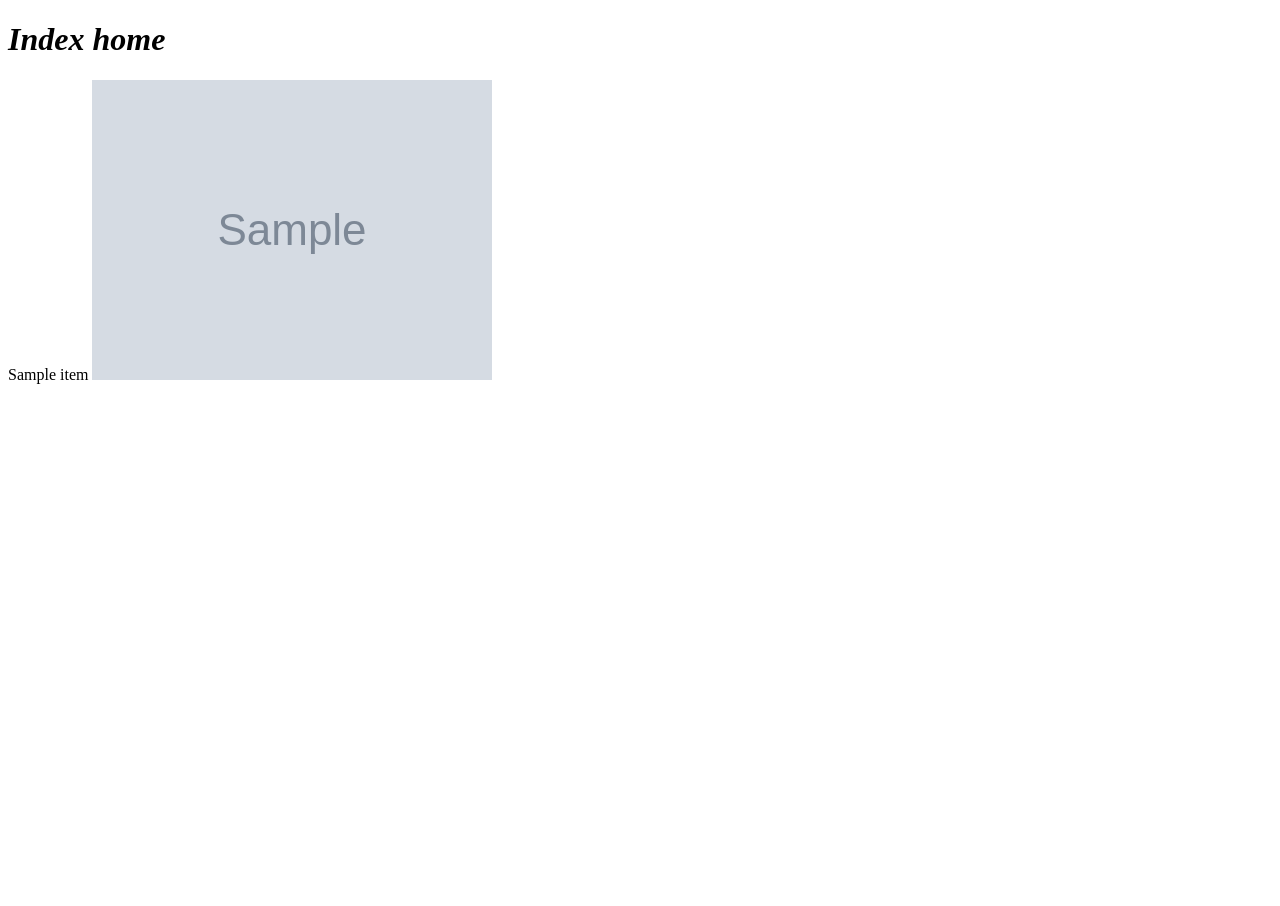
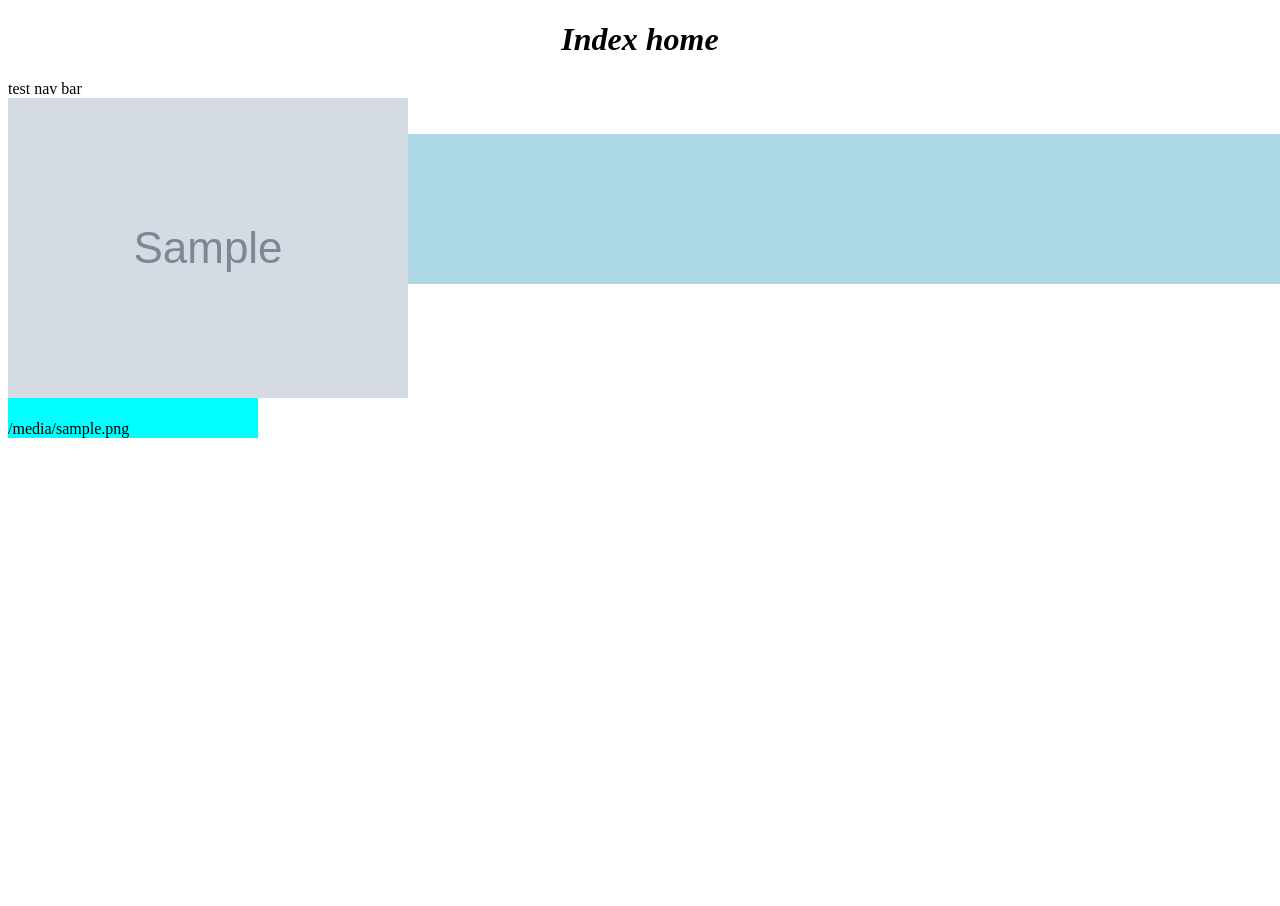
Before and after one commit to travisjackson3/capstone, a Django app: template Enjoy_Project/enjoy_app/templates/enjoy_app/index.html in a window 1280 px wide. Before the commit the page ends 384 px from the top, so only its background shows below. Run offline with Django 4.2, Linux system fonts and the light colour scheme; the template is opened without the code that fills it: most values are stand-ins (such as "Sample title", 1, 10 or a date in 2020); grey boxes marked "Sample" are stand-in pictures.

Commit message:
displayimgthumb

```diff
--- a/Enjoy_Project/enjoy_app/models.py
+++ b/Enjoy_Project/enjoy_app/models.py
@@ -6,11 +6,8 @@ from django.forms import CharField
 class ImageLibrary(models.Model):
     image_name = models.CharField(max_length=15)
 
-
-   # image_location = models.ImageField()
-
-    #upload
     image_location = models.ImageField(upload_to="media")
+    thumbnail_image_location = models.ImageField(upload_to="media")
 
 
 
--- a/Enjoy_Project/enjoy_app/static/enjoy_app/script.js
+++ b/Enjoy_Project/enjoy_app/static/enjoy_app/script.js
@@ -1,4 +1,71 @@
 
 
 
-//alert("test connected to javascript static file")
+var image = new Image();
+
+
+
+/* let testclick = document.getElementsByClassName("#testclick")
+
+
+testclick.addEventListener("click", function(){
+  let testchange = document.querySelector("#testchange")
+    console.log("testclick")
+    //testclick.setAttribute("src", this.name)
+    console.log(this.name)
+
+    for (var i=0; i < testclick.length; i++) {
+
+        testclick[i].setAttribute("src", this.name)
+
+    }
+
+
+}) */
+
+
+
+//let testchange = document.getElementById("#test")
+const testClick = document.querySelectorAll('.testclick');
+let canvas = document.getElementById("canvas");
+let ctx = canvas.getContext("2d");
+let testchange = document.getElementById("testchange")
+
+testClick.forEach(element => element.addEventListener('click', event => {
+
+ctx.clearRect(0, 0, canvas.width, canvas.height);
+//testchange = document.getElementById("testchange")
+let img =document.createElement("img");
+ img.src = element.id;
+
+ //testchange.setAttribute("src", element.id)
+    img.onload = function(){ctx.drawImage(img,0, 0, img.width, img.height )}
+
+
+}));
+
+
+
+
+//image.src = 'media/mandala_2_thumb.jpg';
+
+
+
+
+// testclick.click = function () {
+//     console.log("test click")
+ //    document.getElementById('testclick').setAttribute('src', this.src);
+// };
+// image.src = 'http://127.0.0.1:8000/media/mandala_2_thumb.jpg';
+
+
+
+
+
+
+/* document.getElementById('foo').addEventListener('click', function (e) {
+    var img = document.createElement('img');
+    img.setAttribute('src', 'http://blog.stackoverflow.com/wp-content/uploads/stackoverflow-logo-300.png');
+    e.target.appendChild(img);
+  });
+ */
--- a/Enjoy_Project/enjoy_app/static/enjoy_app/style.css
+++ b/Enjoy_Project/enjoy_app/static/enjoy_app/style.css
@@ -1,5 +1,96 @@
-h1{
 
-font-style: italic;
+
+
+
+
+
+
+
+/* Small devices (portrait tablets and large phones, 600px and up) */
+@media only screen and (min-width: 600px) {
+
+
+    h1{
+        text-align: center;
+    }
+}
+
+
+
+
+/* Medium devices (landscape tablets, 768px and up) */
+@media only screen and (min-width: 768px) {
+
+
+
+    h1{
+        text-align: center;
+    }
 
 }
+
+
+
+
+
+/* Large devices (laptops/desktops, 992px and up) */
+@media only screen and (min-width: 992px) {
+
+
+    h1 {
+        text-align: center;
+    }
+}
+
+
+
+
+
+/* Extra large devices (large laptops and desktops, 1200px and up) */
+@media only screen and (min-width: 1200px) {
+
+
+
+    image{
+
+       width: fit-content;
+
+    }
+
+    h1{
+
+        font-style: italic;
+
+        }
+
+
+
+    #mainBody{
+
+        display: block;
+        min-width: 100vw;
+        min-height: 100vh;
+
+        }
+
+
+    #imageChoice{
+
+        align-content: center;
+        float: left;
+        min-height: 100%;
+        width: 250px;
+        background-color: aqua;
+
+        }
+
+
+    #canvasArea{
+        min-height: 100%;
+        display: flex;
+        background-color: lightblue;
+    }
+
+
+
+}
--- a/Enjoy_Project/enjoy_app/templates/enjoy_app/index.html
+++ b/Enjoy_Project/enjoy_app/templates/enjoy_app/index.html
@@ -13,24 +13,47 @@
 </head>
 <body>
 
-<h1>Index home</h1>
+    <header>
+
+    <h1>Index home</h1>
+    <div id="app"> {{ message }} </div>
+    </header>
+
+    <nav>test nav bar</nav>
+
+    <div id="mainBody" >
+        <div id="imageChoice">
+
+        {% for img in image %}
+
+        <img class ="testclick" src="{{ img.thumbnail_image_location }}" id="{{ img.image_location }}" /><br><br>
+        {% endfor %}
+  <!--
+
+            <img src="{{ img.thumbnail_image_location }}"/><br><br>
+
+  -->
+         {{ image.1.thumbnail_image_location }}
+        </div>
+
+        <img hidden id ="testchange" src="" /><br><br>
+
+
+
+        <div id="canvasArea">
+
+
+            <canvas id="canvas" width="150" height="150">
+
+            </canvas>
+
+        </div>
+
+    </div>
 
 
 
 
-
-    {% for item in test %}
-
-        {{ item }}
-
-    {% endfor %}
-
-    {% for img in image %}
-
-    <img src="{{ img.image_location }}"/><br><br>
-
-    {% endfor %}
-
-    <script src="{% static 'enjoy_app/script.js' %}"  ></script>
+    <script src="{% static 'enjoy_app/script.js' %}" ></script>
 </body>
 </html>
```
Also changed, not shown: Enjoy_Project/enjoy_app/views.py (+53 -21 lines), Enjoy_Project/db.sqlite3, Enjoy_Project/enjoy_app/migrations/0004_imagelibrary_thumbnail_image_location.py (added), Enjoy_Project/media/ancient_blossom_thumb.png (added), Enjoy_Project/media/mandala_2_thumb.jpg (added), Enjoy_Project/media/mandala_wolf_thumb.jpg (added), Enjoy_Project/media/moonEarthMain.png, Enjoy_Project/media/moonEarthMainThumb.png (added).
